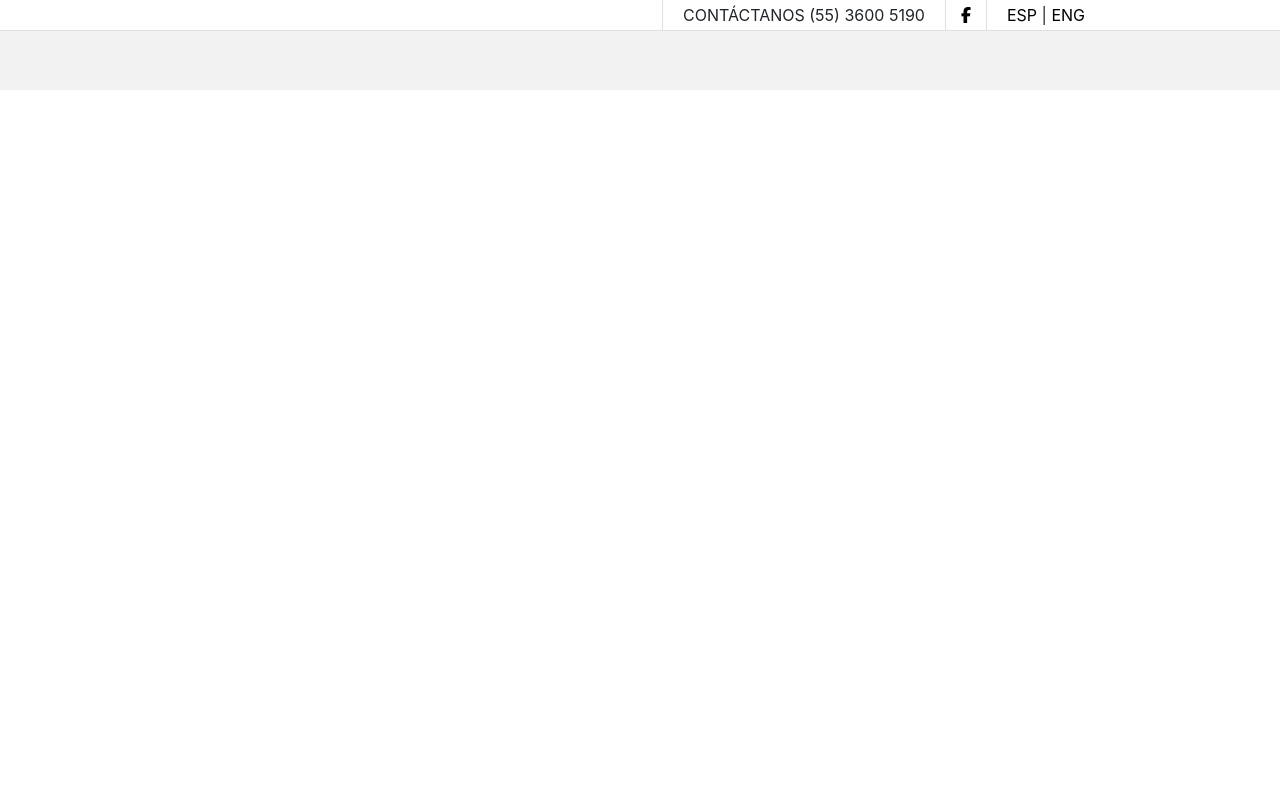
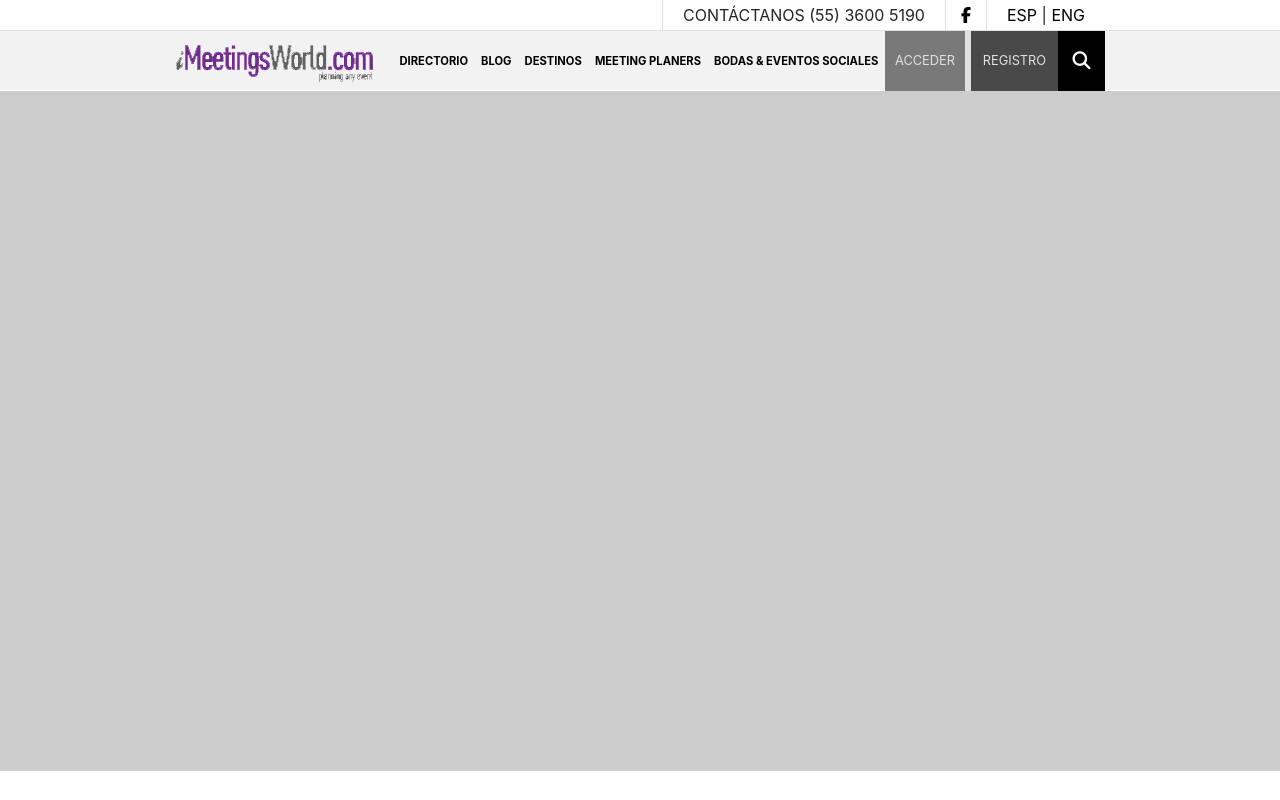
Before and after one commit to Itzli2000/zenit, a plain HTML site: page index.html in a window 1280 px wide. Drawn offline with nearby package versions, Linux system fonts and the light colour scheme; some packages are replaced by stand-ins of ours.

Commit message:
feature: complete navigation bar content
and styles

```diff
--- a/assets/sass/main.scss
+++ b/assets/sass/main.scss
@@ -1,4 +1,5 @@
-#main {
+#main,
+#bodyContainer {
   width: 100%;
   max-width: 1400px;
   margin: 0 auto;
@@ -43,5 +44,63 @@
   margin: 0 auto;
   background: #f2f2f2;
   border-top: 1px solid #e0e0e0;
-
 }
+.navContainer {
+  width: 930px;
+  margin: 0 auto;
+  text-transform: uppercase;
+}
+.navbar {
+  padding: 0;
+}
+.nav-item a,
+.nav-item a:active,
+.nav-item a:link {
+  font-size: 0.7em;
+  font-weight: bold;
+  color: #000 !important;
+  padding: 0 !important;
+}
+.nav-item a:hover {
+  color: rgba(0,0,0,0.5) !important;
+}
+.btnContainer {
+  width: 225px;
+  height: 60px;
+  font-size: 0.8em;
+  color: #e0e0e0;
+}
+.btnContainer p {
+  cursor: pointer;
+  margin: 0;
+  padding: 0;
+  height: 100%;
+  display: flex;
+  flex-direction: column;
+  justify-content: center;
+  align-items: center;
+  background: #797979;
+}
+.btnContainer p:first-child {
+  width: 80px;
+}
+.searchContainer {
+  width: 140px;
+  border-left: 6px solid #e0e0e0;
+}
+.searchContainer p:first-child {
+  width: 92px;
+  background: #494949;
+}
+.btnContainer i {
+  cursor: pointer;
+  width: 50px;
+  background: #000;
+  color: #FFF;
+  font-size: 18px;
+}
+/*Slider and form wizard styles*/
+#sliderContainer {
+  height: 680px;
+  background: #cccccc;
+}
--- a/index.html
+++ b/index.html
@@ -34,7 +34,45 @@
         <a href="">esp</a>&nbsp;|&nbsp;<a href="">eng</a>
       </p>
     </div>
-    <div class="navBar"></div>
+    <div class="navBar">
+      <div class="navContainer">
+        <nav class="navbar navbar-expand-lg navbar-light">
+          <a class="navbar-brand" href="#">
+            <img src="assets/images/logo.png" class="d-inline-block align-top" alt="">
+          </a>
+          <button class="navbar-toggler" type="button" data-toggle="collapse" data-target="#navbarNav" aria-controls="navbarNav" aria-expanded="false" aria-label="Toggle navigation">
+            <span class="navbar-toggler-icon"></span>
+          </button>
+          <div class="collapse navbar-collapse" id="navbarNav">
+            <ul class="navbar-nav w-100 justify-content-around">
+              <li class="nav-item">
+                <a class="nav-link" href="#">directorio</a>
+              </li>
+              <li class="nav-item">
+                <a class="nav-link" href="#">blog</a>
+              </li>
+              <li class="nav-item">
+                <a class="nav-link" href="#">destinos</a>
+              </li>
+              <li class="nav-item">
+                <a class="nav-link" href="#">meeting planers</a>
+              </li>
+              <li class="nav-item">
+                <a class="nav-link" href="#">bodas & eventos sociales</a>
+              </li>
+            </ul>
+          </div>
+          <div class="btnContainer d-flex flex-row align-content-around">
+            <p>acceder</p>
+            <div class=" searchContainer d-flex flex-row">
+              <p>registro</p><i class="fa fa-search d-flex justify-content-center align-items-center" aria-hidden="true"></i>
+            </div>
+          </div>
+        </nav>
+      </div>
+      <div id="sliderContainer" class=""></div>
+      <div class="" id="bodyContainer"></div>
+    </div>
   </div>
 
 
```
Also changed, not shown: assets/css/main.css, assets/images/logo.png (added), 1 other file.
